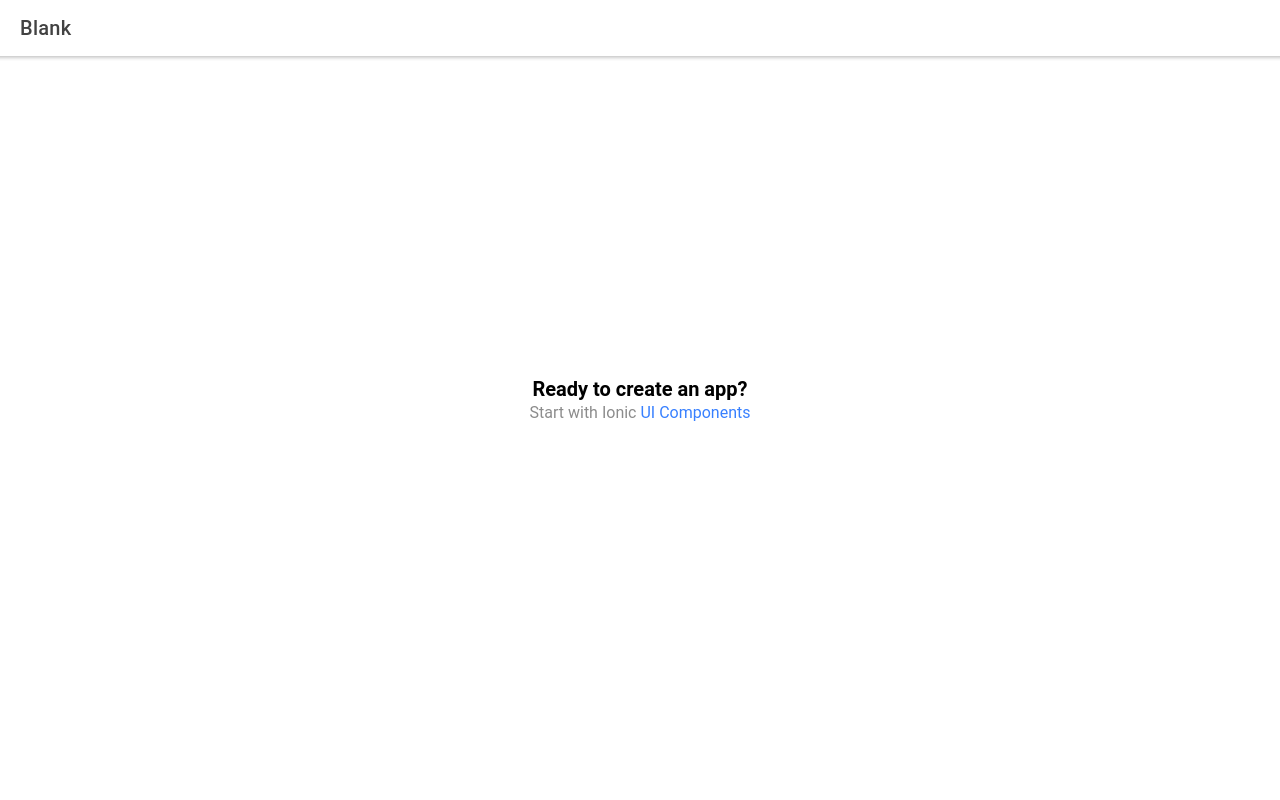
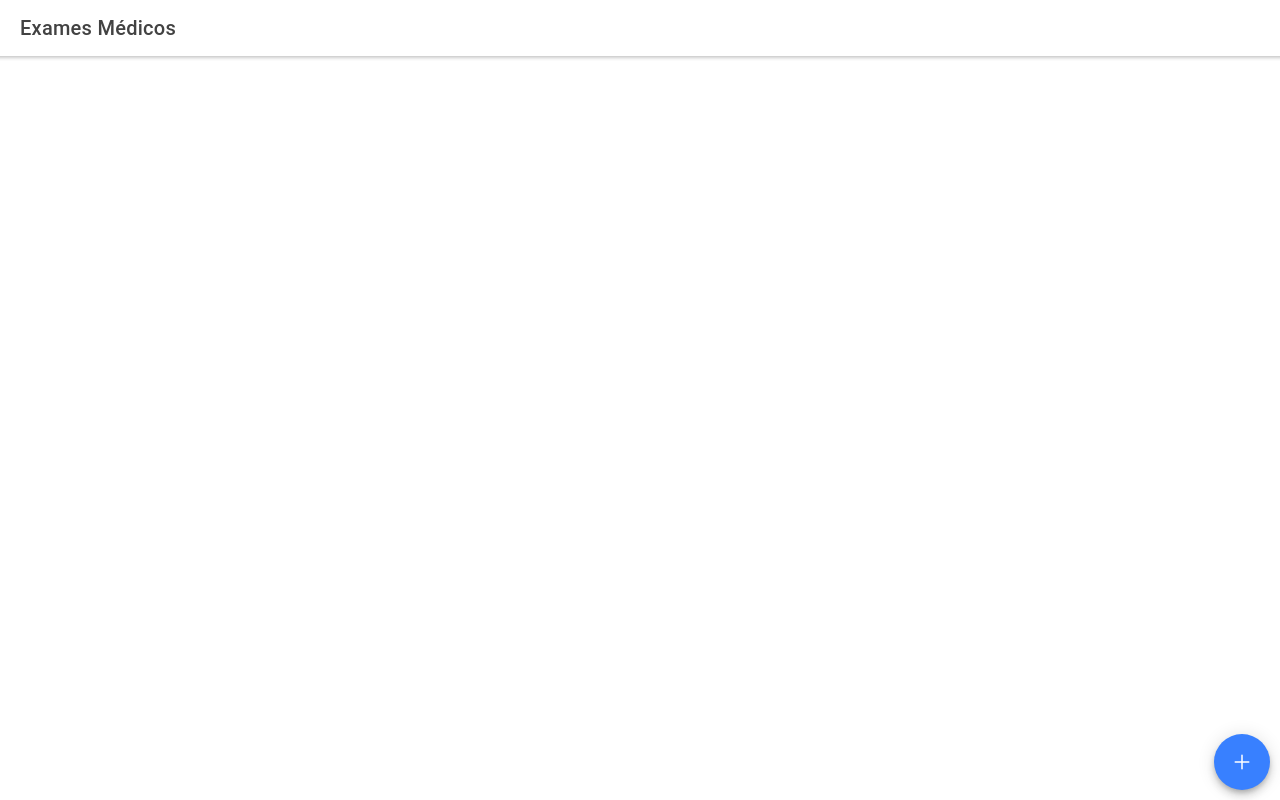
Before and after one commit to DMCDavi/chapp-mobile, a React (Create React App) app: page /home in a window 1280 px wide. Built offline with nearby package versions, Linux system fonts and the light colour scheme; sample sign-in values are in the browser's storage.

Commit message:
Organizing home archives

```diff
--- a/src/components/ExploreContainer.css
+++ /dev/null
@@ -1,24 +0,0 @@
-.container {
-  text-align: center;
-  position: absolute;
-  left: 0;
-  right: 0;
-  top: 50%;
-  transform: translateY(-50%);
-}
-
-.container strong {
-  font-size: 20px;
-  line-height: 26px;
-}
-
-.container p {
-  font-size: 16px;
-  line-height: 22px;
-  color: #8c8c8c;
-  margin: 0;
-}
-
-.container a {
-  text-decoration: none;
-}
--- a/src/components/ExploreContainer.tsx
+++ /dev/null
@@ -1,15 +0,0 @@
-import React from 'react';
-import './ExploreContainer.css';
-
-interface ContainerProps { }
-
-const ExploreContainer: React.FC<ContainerProps> = () => {
-  return (
-    <div className="container">
-      <strong>Ready to create an app?</strong>
-      <p>Start with Ionic <a target="_blank" rel="noopener noreferrer" href="https://ionicframework.com/docs/components">UI Components</a></p>
-    </div>
-  );
-};
-
-export default ExploreContainer;
--- a/src/pages/Home.tsx
+++ b/src/pages/Home/index.js
@@ -1,23 +1,26 @@
-import { IonContent, IonHeader, IonPage, IonTitle, IonToolbar } from '@ionic/react';
+import { IonContent, IonHeader, IonPage, IonTitle, IonToolbar, IonFab, IonFabButton, IonIcon } from '@ionic/react';
 import React from 'react';
-import ExploreContainer from '../components/ExploreContainer';
-import './Home.css';
+import { add } from 'ionicons/icons';
 
-const Home: React.FC = () => {
+function Home() {
   return (
     <IonPage>
       <IonHeader>
         <IonToolbar>
-          <IonTitle>Blank</IonTitle>
+          <IonTitle>Exames Médicos</IonTitle>
         </IonToolbar>
       </IonHeader>
       <IonContent fullscreen>
+        <IonFab vertical="bottom" horizontal="end" slot="fixed">
+          <IonFabButton>
+            <IonIcon icon={add} />
+          </IonFabButton>
+        </IonFab>
         <IonHeader collapse="condense">
           <IonToolbar>
             <IonTitle size="large">Blank</IonTitle>
           </IonToolbar>
         </IonHeader>
-        <ExploreContainer />
       </IonContent>
     </IonPage>
   );
```
Also changed, not shown: src/pages/Home/style.js (added).
